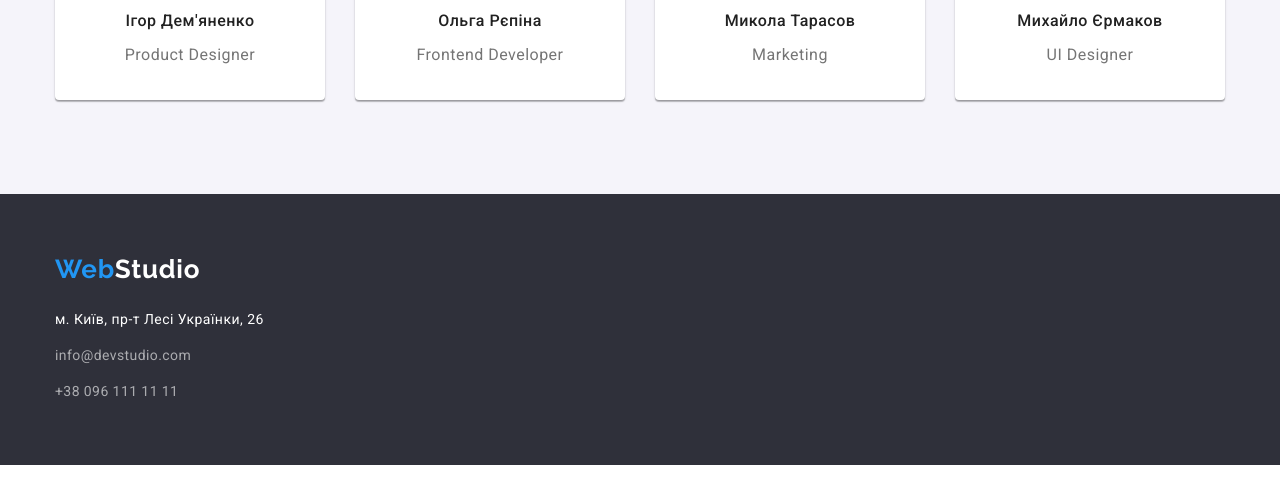
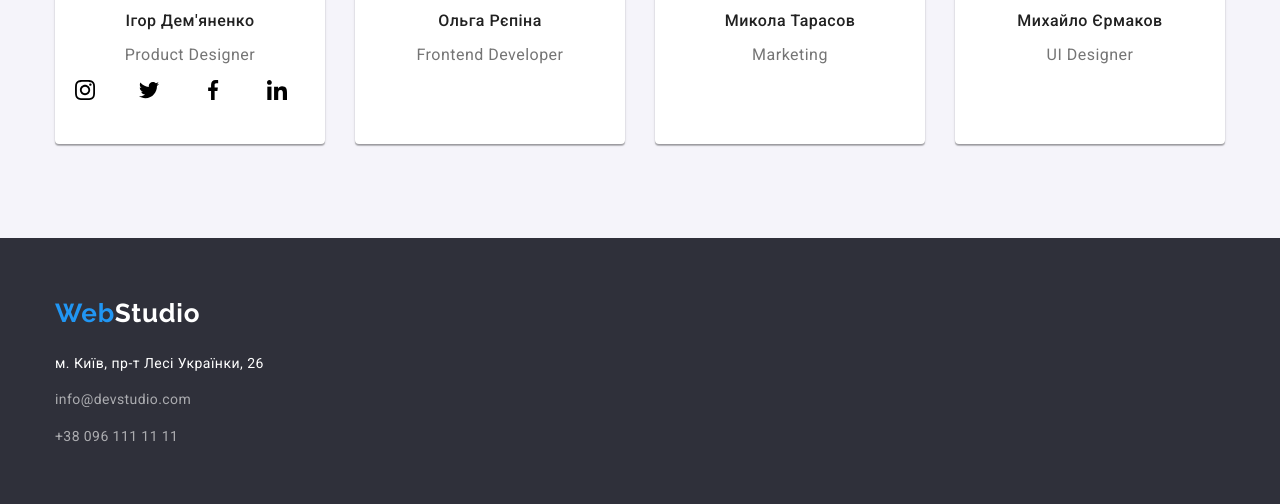
Before and after one commit to SchweizerDeutsch/goit-markup-hw-04, a plain HTML site: page index.html in a window 1280 px wide. Shown: the part 1910-2414 px from the top of the page. Before the commit the page ends 2375 px from the top, so only its background shows below. Drawn offline with nearby package versions, Linux system fonts and the light colour scheme.

Commit message:
animation

```diff
--- a/css/style.css
+++ b/css/style.css
@@ -15,6 +15,7 @@ p {
 
 ul,
 ol {
+  list-style: none;
   margin-top: 0px;
   margin-bottom: 0;
   padding-left: 0;
@@ -48,6 +49,19 @@ body {
 }
 
 /* header */
+
+.main-hero {
+  box-sizing: border-box;
+  margin: 0 auto;
+  max-width: 1600px;
+  height: 600px;
+  background-repeat: no-repeat;
+  background-position: center;
+  background-size: cover;
+  background-color: #c4c4c4;
+  background-image: linear-gradient(rgba(47, 48, 58, 0.4), rgba(47, 48, 58, 0.4)),
+    url('../images/fotohero.jpg');
+}
 
 .site-nav {
   display: flex;
@@ -184,7 +198,6 @@ ul {
   align-items: center;
 }
 .main-hero {
-  background-color: #2f303a;
   padding-top: 200px;
   padding-bottom: 200px;
 }
@@ -294,6 +307,41 @@ ul {
   letter-spacing: 0.03em;
 }
 
+.icon-team {
+  display: flex;
+}
+
+.social-item {
+  display: flex;
+  justify-content: center;
+  align-items: center;
+  flex-basis: calc((100% - 10px * 4) / 4);
+  gap: 10px;
+}
+.social-link {
+  width: 44px;
+  height: 44px;
+  padding: 10px;
+  background-color: #ffffff;
+  border: none;
+  border-radius: 50px;
+  cursor: pointer;
+  margin-left: 10px;
+  margin-right: 10px;
+}
+
+.hallo {
+  background-color: AFB1B8;
+}
+.social-link:hover,
+.social-link:focus {
+  background-color: var(--accent-color);
+}
+
+.social-link:hover .social-icon,
+.social-link:focus .social-icon {
+  fill: white;
+}
 .team-title {
   color: var(--title-tex-color);
   font-size: 36px;
--- a/index.html
+++ b/index.html
@@ -6,7 +6,7 @@
     <meta name="viewport" content="width=device-width, initial-scale=1.0" />
     <title>Веб Студія</title>
     <link rel="preconnect" href="https://fonts.googleapis.com" />
-    <link rel="preconnect" href="https://fonts.gstatic.com" crossorigin />
+    <link rel="preconnect" href="https://fonts.gstatic.com" />
     <link
       href="https://fonts.googleapis.com/css2?family=Raleway:wght@700&family=Roboto:wght@400;500;700;900&display=swap"
       rel="stylesheet"
@@ -39,6 +39,13 @@
         </nav>
 
         <ul class="auth-nav list">
+          <li class="">
+            <a class="" href="">
+              <svg class="" width="16" height="12">
+                <use href="./images/icons.svg/header.svg#smartphone"></use>
+              </svg>
+            </a>
+          </li>
           <li class="auth-nav list header">
             <a href="mailto:info@devstudio.com" class="contacts-link link contact-email"
               >info@devstudio.com</a
@@ -63,7 +70,7 @@
         <div class="container container-features">
           <h2 class="hidden">Наші переваги</h2>
           <ul class="features-listwrapper">
-            <li class="list-features">
+            <li class="list-features icon-delivery">
               <h3 class="features-title">УВАГА ДО ДЕТАЛЕЙ</h3>
               <p class="features-text">
                 Ідейні міркування, і навіть початок повсякденної роботи з формування позиції.
@@ -125,6 +132,36 @@
               <div class="our-employees">
                 <h3 class="team-list">Ігор Дем'яненко</h3>
                 <p class="team-text" lang="en">Product Designer</p>
+                <ul class="icon-team">
+                  <li class="social-item">
+                    <a class="social-link" href="">
+                      <svg class="social-icon" width="20" height="20">
+                        <use href="./images/icons.svg/symbol-defs.svg#instagram"></use>
+                      </svg>
+                    </a>
+                  </li>
+                  <li class="social-item">
+                    <a class="social-link" href="">
+                      <svg class="social-icon" width="20" height="20">
+                        <use href="./images/icons.svg/symbol-defs.svg#twitter"></use>
+                      </svg>
+                    </a>
+                  </li>
+                  <li class="social-item">
+                    <a class="social-link" href="">
+                      <svg class="social-icon" width="20" height="20">
+                        <use class="hallo" href="./images/icons.svg/symbol-defs.svg#facebook"></use>
+                      </svg>
+                    </a>
+                  </li>
+                  <li class="social-item">
+                    <a class="social-link" href="">
+                      <svg class="social-icon" width="20" height="20">
+                        <use href="./images/icons.svg/symbol-defs.svg#linkedin"></use>
+                      </svg>
+                    </a>
+                  </li>
+                </ul>
               </div>
             </li>
             <li class="team-card">
```
Also changed, not shown: portfolio.html (+4 -2 lines), images/fotohero.jpg (added), images/icons.svg/header.svg (added), images/icons.svg/symbol-defs.svg (added), 3 other files.
